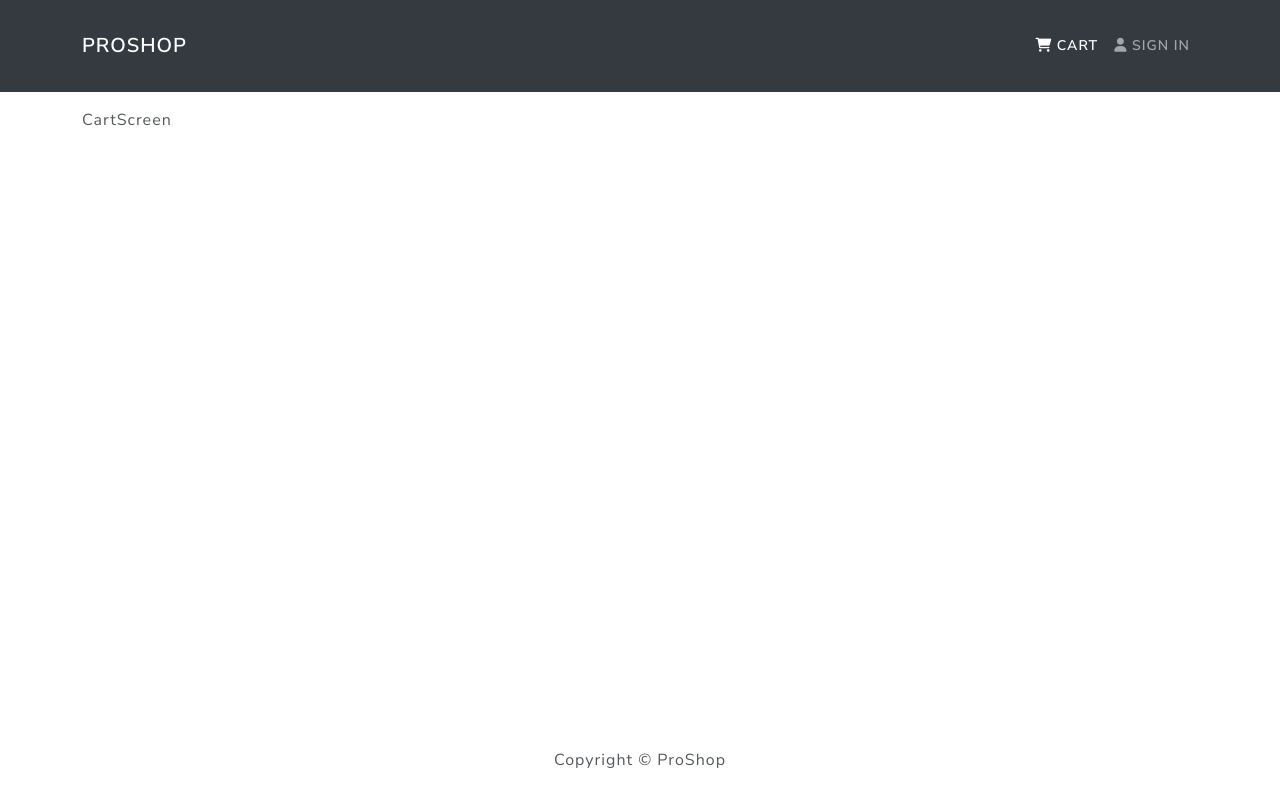
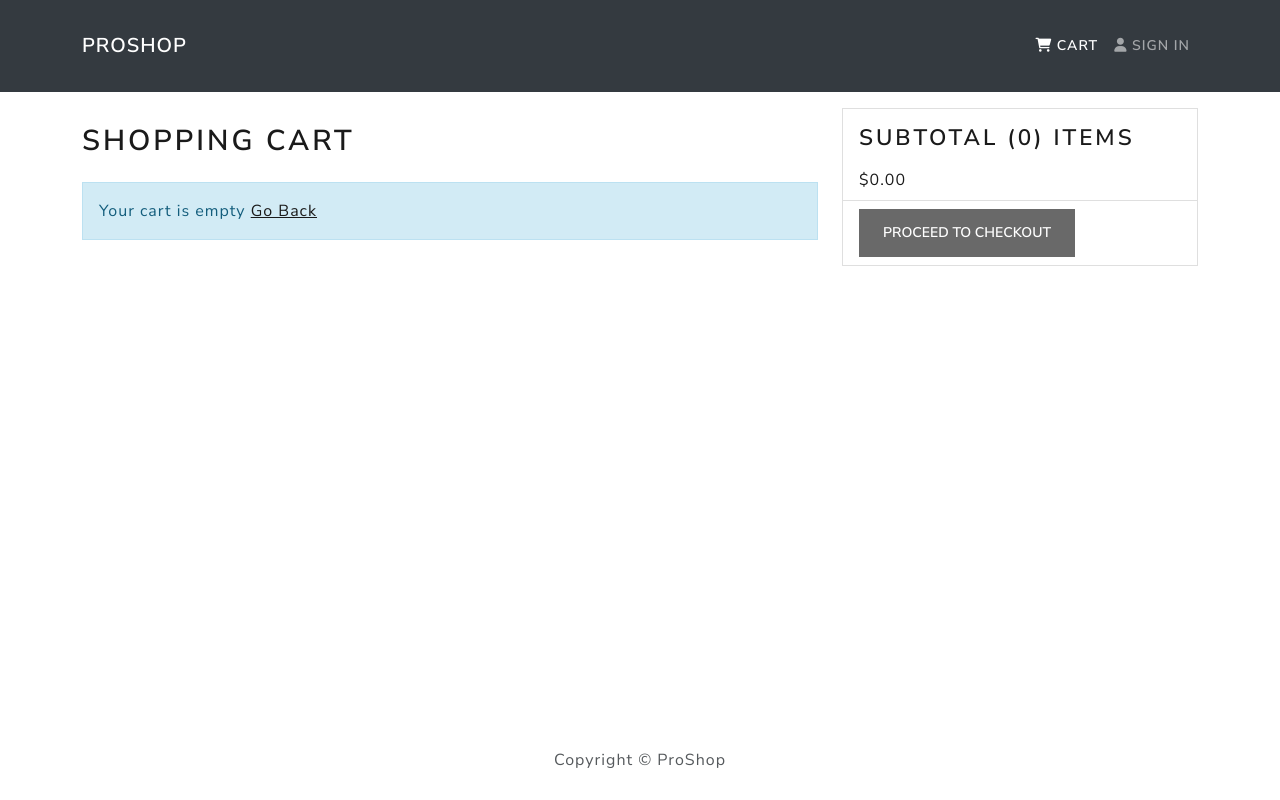
Before and after one commit to dambasb/eCommerce_udemy, a React (Create React App) app in the folder frontend/: page /cart in a window 1280 px wide. Built offline with nearby package versions, Linux system fonts and the light colour scheme.

Commit message:
Cart Screen
Cart Screen

```diff
--- a/frontend/src/index.css
+++ b/frontend/src/index.css
@@ -2,6 +2,14 @@
   min-height: 80vh;
 }
 
+h1 {
+  font-size: 1.8rem;
+  padding: 1rem 0;
+}
+h2 {
+  font-size: 1.4rem;
+  padding: 0.5rem 0;
+}
 h3 {
   padding: 1rem 0;
 }
--- a/frontend/src/screens/CartScreen.js
+++ b/frontend/src/screens/CartScreen.js
@@ -1,8 +1,9 @@
 import React, { useEffect } from 'react'
 import { useDispatch, useSelector } from 'react-redux'
 import { Row, Col, ListGroup, Image, Form, Button, Card } from 'react-bootstrap'
-import { useLocation, useParams } from 'react-router-dom'
+import { Link, useLocation, useParams } from 'react-router-dom'
 import { addToCart } from '../actions/cartActions'
+import Message from '../components/Message'
 
 const CartScreen = ({ history }) => {
   const params = useParams()
@@ -15,7 +16,7 @@
 
   const cart = useSelector((state) => state.cart)
 
-  const { cartItem } = cart
+  const { cartItems } = cart
 
   useEffect(() => {
     if (productId) {
@@ -24,7 +25,94 @@
     }
   }, [dispatch, productId, qty])
 
-  return <div>CartScreen</div>
+  const removeFromCartHandler = (id) => {
+    console.log(id)
+  }
+
+  const checkOutHandler = () => {
+    history.push('/login?redirect=shipping')
+  }
+
+  return (
+    <Row>
+      <Col md={8}>
+        <h1>Shopping Cart</h1>
+        {cartItems.length === 0 ? (
+          <Message>
+            Your cart is empty <Link to='/'>Go Back</Link>
+          </Message>
+        ) : (
+          <ListGroup variant='flush'>
+            {cartItems.map((item) => (
+              <ListGroup.Item key={item.product}>
+                <Row>
+                  <Col md={2}>
+                    <Image src={item.image} alt={item.name} fluid rounded />
+                  </Col>
+                  <Col md={3}>
+                    <Link to={`/product/${item.product}`}>{item.name}</Link>
+                  </Col>
+                  <Col md={2}>${item.price}</Col>
+                  <Col md={2}>
+                    <Form.Control
+                      as='select'
+                      value={item.qty}
+                      onChange={(e) =>
+                        dispatch(
+                          addToCart(item.product, Number(e.target.value))
+                        )
+                      }
+                    >
+                      {[...Array(item.countInStock).keys()].map((x) => (
+                        <option key={x + 1} value={x + 1}>
+                          {x + 1}
+                        </option>
+                      ))}
+                    </Form.Control>
+                  </Col>
+                  <Col md={2}>
+                    <Button
+                      type='button'
+                      variant='light'
+                      onClick={removeFromCartHandler(item.product)}
+                    >
+                      <i className='fas fa-trash'></i>
+                    </Button>
+                  </Col>
+                </Row>
+              </ListGroup.Item>
+            ))}
+          </ListGroup>
+        )}
+      </Col>
+      <Col md={4}>
+        <Card>
+          <ListGroup variant='flush'>
+            <ListGroup.Item>
+              <h2>
+                Subtotal ({cartItems.reduce((acc, item) => acc + item.qty, 0)})
+                items
+              </h2>
+              $
+              {cartItems
+                .reduce((acc, item) => acc + item.qty * item.price, 0)
+                .toFixed(2)}
+            </ListGroup.Item>
+            <ListGroup.Item>
+              <Button
+                type='button'
+                className='btn-block'
+                disabled={cartItems.length === 0}
+                onClick={checkOutHandler}
+              >
+                Proceed To Checkout
+              </Button>
+            </ListGroup.Item>
+          </ListGroup>
+        </Card>
+      </Col>
+    </Row>
+  )
 }
 
 export default CartScreen
```
